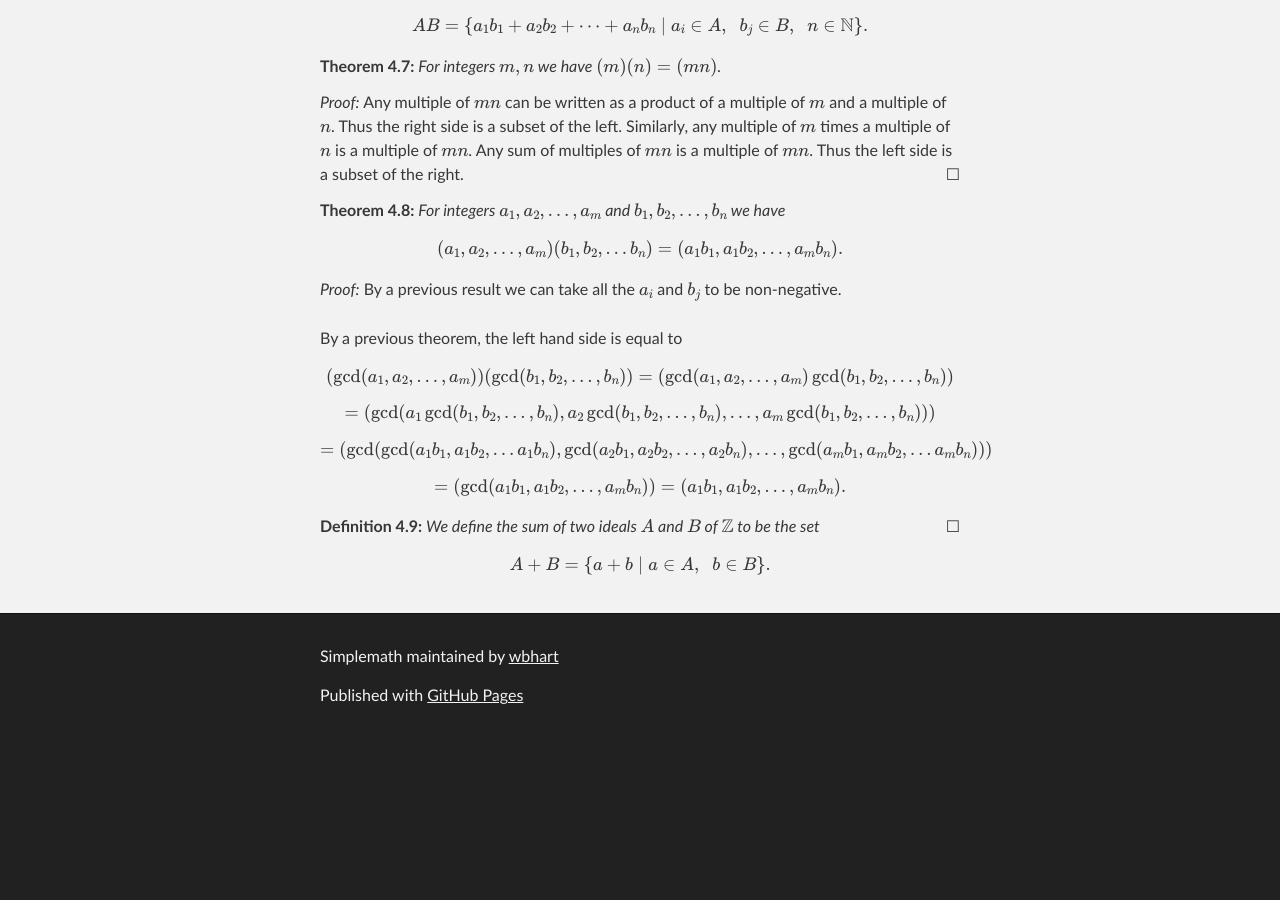
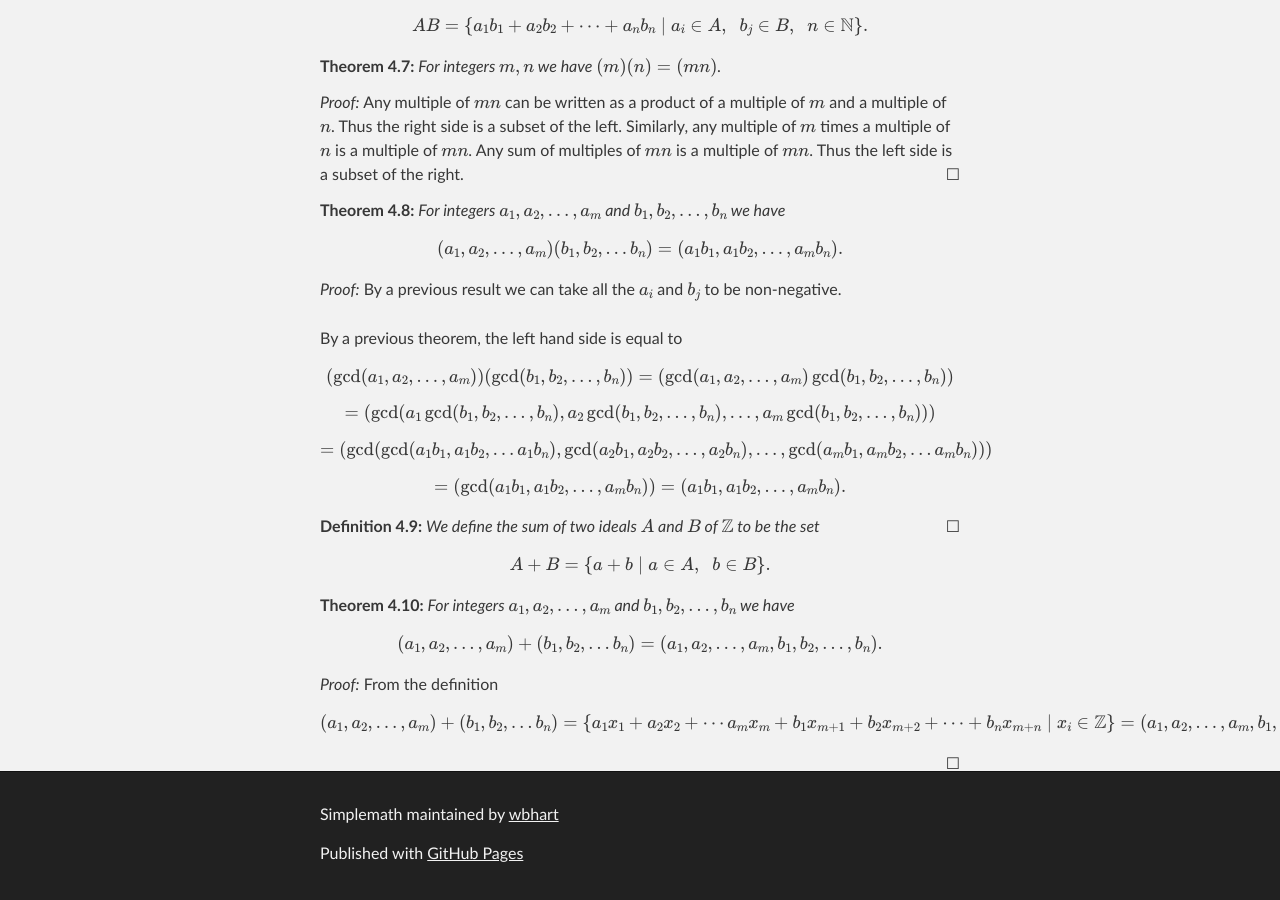
Before and after one commit to wbhart/SimpleMath, a Jekyll site: the page built from test.html, in a window 1280 px wide and 900 px high, scrolled down 14924 px. Built offline with Jekyll 4.4.1, drawn with Linux system fonts in a browser that asks for light colours; formulas are drawn with MathJax 3; before the commit the page ends 15666 px from its top, so only the background shows below that.

Commit message:
Update test.html

```diff
--- a/test.html
+++ b/test.html
@@ -737,3 +737,12 @@ a_mb_n)))$$ $$= (\gcd(a_1b_1, a_1b_2, \ldots, a_mb_n)) = (a_1b_1, a_1b_2, \ldots
 <definition> We define the sum of two ideals $A$ and $B$ of $\Z$ to be the set
 $$A + B = \{a + b \;|\; a \in A, \;\; b \in B\}.$$
 </definition>
+
+<theorem> For integers $a_1, a_2, \ldots, a_m$ and $b_1, b_2, \ldots, b_n$ we have
+$$(a_1, a_2, \ldots, a_m) + (b_1, b_2, \ldots b_n) = (a_1, a_2, \ldots, a_m, b_1, b_2, \ldots, b_n).$$
+</theorem>
+
+<proof> From the definition
+$$(a_1, a_2, \ldots, a_m) + (b_1, b_2, \ldots b_n) = \{a_1x_1 + a_2x_2 + \cdots a_mx_m + b_1x_{m+1} + b_2x_{m+2} + \cdots
++ b_nx_{m+n} \;|\; x_i \in \Z\} = (a_1, a_2, \ldots, a_m, b_1, b_2, \ldots, b_n).$$
+</proof>
```
